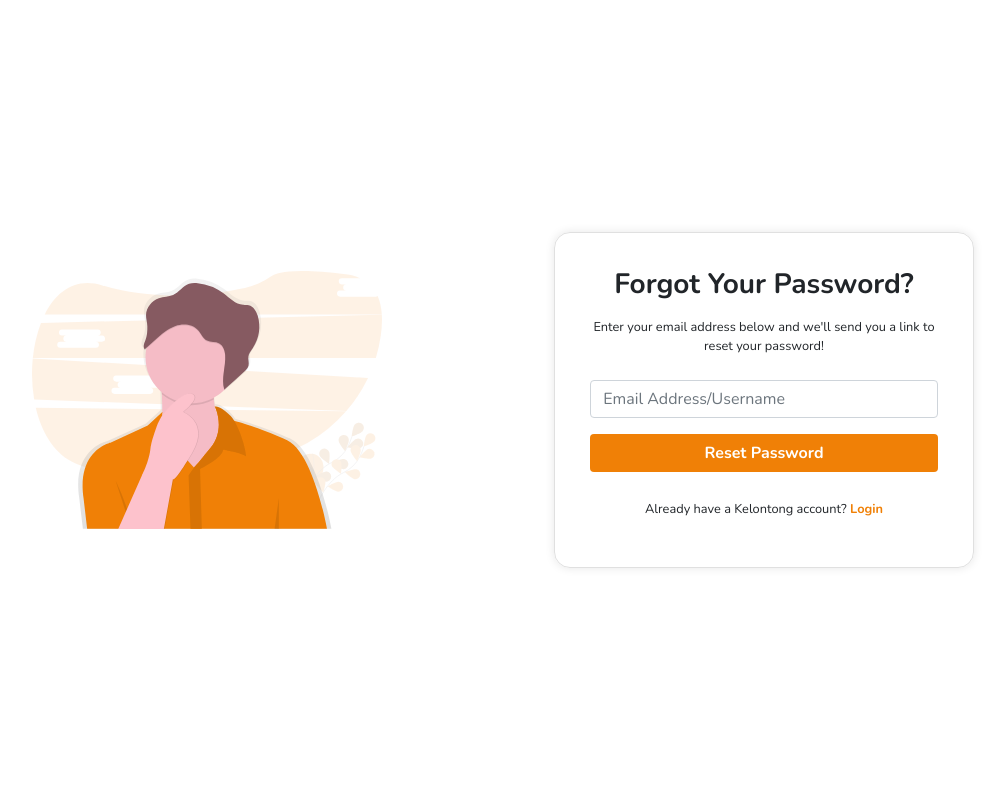
After one commit to permanaloremIpsum/FE-Kelontong, a PHP site: page /forgot-password.php in a window 1280 px wide. The commit adds this page. Shown: the whole page, without its empty margins (151-1156 px from the left). Run offline with PHP 8.4, Linux system fonts and the light colour scheme.

Commit message:
forgot and reset password page

```diff
--- a/assets/css/style.css
+++ b/assets/css/style.css
@@ -5,7 +5,19 @@ body{
 }
 
 .space-container-login{
-    margin-top: 4rem;
+    align-items: center;
+    display: flex;
+    flex-direction: column;
+    height: 100vh;
+    justify-content: center;
+}
+
+.space-container-forgot{
+    align-items: center;
+    display: flex;
+    flex-direction: column;
+    height: 100vh;
+    justify-content: center;
 }
 
 .bg-login{
@@ -13,6 +25,23 @@ body{
     margin-left: auto;
     margin-right: auto;
     width: 500px;
+    margin-left: -4rem;
+}
+
+.bg-register{
+    display: block;
+    margin-left: auto;
+    margin-right: auto;
+    width: 500px;
+    margin-left: -2rem;
+}
+
+.bg-auth{
+    display: block;
+    margin-left: auto;
+    margin-right: auto;
+    width: 350px;
+    margin-left: -4rem;
 }
 
 .card-login{
@@ -80,6 +109,12 @@ a.link-primary:hover::after{
     .bg-login {
         display: none;
     }
+    .bg-register {
+        display: none;
+    }
+    .bg-auth {
+        display: none;
+    }
     .card-login{
         width: auto;
         margin-left: 0;
--- /dev/null
+++ b/forgot-password.php
@@ -0,0 +1,39 @@
+<!DOCTYPE html>
+<html lang="en">
+<head>
+    <meta charset="UTF-8">
+    <meta name="viewport" content="width=device-width, initial-scale=1.0">
+    <title>Forgot Password - Kelontong</title>
+    <!-- css -->
+    <link href="assets/css/bootstrap.min.css" rel="stylesheet">
+    <link href="assets/css/fontawesome-all.min.css" rel="stylesheet">
+    <link href="assets/css/style.css" rel="stylesheet">
+</head>
+<body>
+    <div class="container space-container-forgot">
+        <div class="row align-items-center">
+            <div class="col-lg-6">
+                <img src="assets/img/forgot_password.svg" alt="" class="bg-auth">
+            </div>
+            <div class="col-lg-6 col-md-12 col-sm-12">
+            <div class="card-login">
+                  <h2 class="h3 text-center text-gray-900 font-weight-bold">Forgot Your Password?</h2>
+                  <p class="text-center small mt-3 mb-4">Enter your email address below and we'll send you a link to reset your password!</p>
+                  <form class="user">
+                    <div class="form-group">
+                      <input type="email" class="form-control form-control-user" id="exampleInputEmail" aria-describedby="emailHelp" placeholder="Email Address/Username">
+                    </div>
+                    <button class="btn btn-login btn-user btn-block">
+                      Reset Password
+                    </button>
+                  </form>
+                  <div class="text-center mt-4">
+                    <span class="small">Already have a Kelontong account? </span>
+                    <label><a href="login.php" class="link-primary font-weight-bold small">Login</a></label>
+                  </div>
+                </div>
+            </div>
+        </div>
+    </div>
+</body>
+</html>
--- a/login.php
+++ b/login.php
@@ -13,7 +13,9 @@
     <div class="container space-container-login">
         <div class="row align-items-center">
             <div class="col-lg-6">
-                <img src="assets/img/logo.png" alt="" class="bg-login">
+                <a href="#">
+                  <img src="assets/img/logo.png" alt="" class="bg-login">
+                </a>
             </div>
             <div class="col-lg-6 col-md-12 col-sm-12">
             <div class="card-login">
@@ -29,7 +31,7 @@
                       <div class="custom-control custom-checkbox small">
                         <input type="checkbox" class="custom-control-input" id="customCheck">
                         <label class="custom-control-label" for="customCheck">Remember Me</label>
-                        <label style="float:right;"><a href="#" class="link-primary">Forgot Password?</a></label>
+                        <label style="float:right;"><a href="forgot-password.php" class="link-primary">Forgot Password?</a></label>
                       </div>
                     </div>
                     <button class="btn btn-login btn-user btn-block">
--- a/register.php
+++ b/register.php
@@ -13,7 +13,7 @@
     <div class="container mt-5">
         <div class="row align-items-center">
             <div class="col-lg-5">
-                <img src="assets/img/logo.png" alt="" class="bg-login">
+                <img src="assets/img/logo.png" alt="" class="bg-register">
             </div>
             <div class="col-lg-7 col-md-12 col-sm-12">
             <div class="card-register">
```
Also changed, not shown: reset-password.php (added, +37 -0 lines), assets/img/forgot_password.svg (added), assets/img/reset_password.svg (added).
